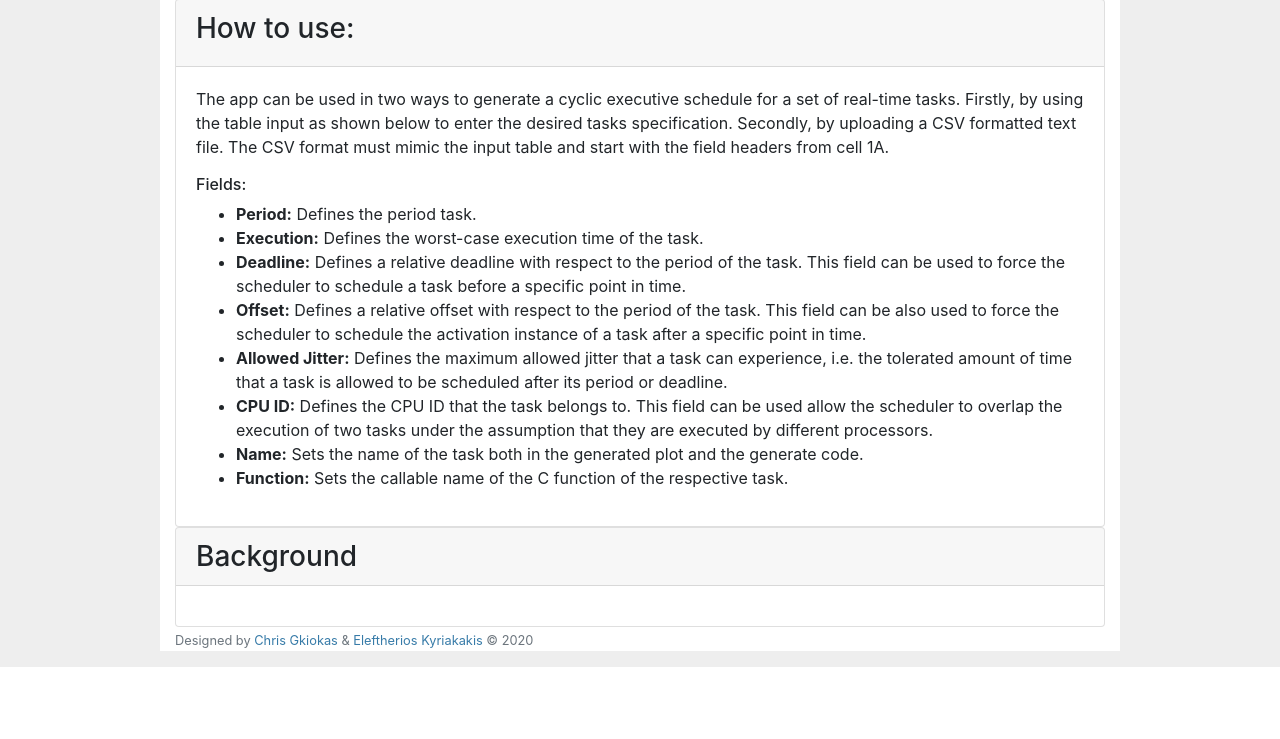
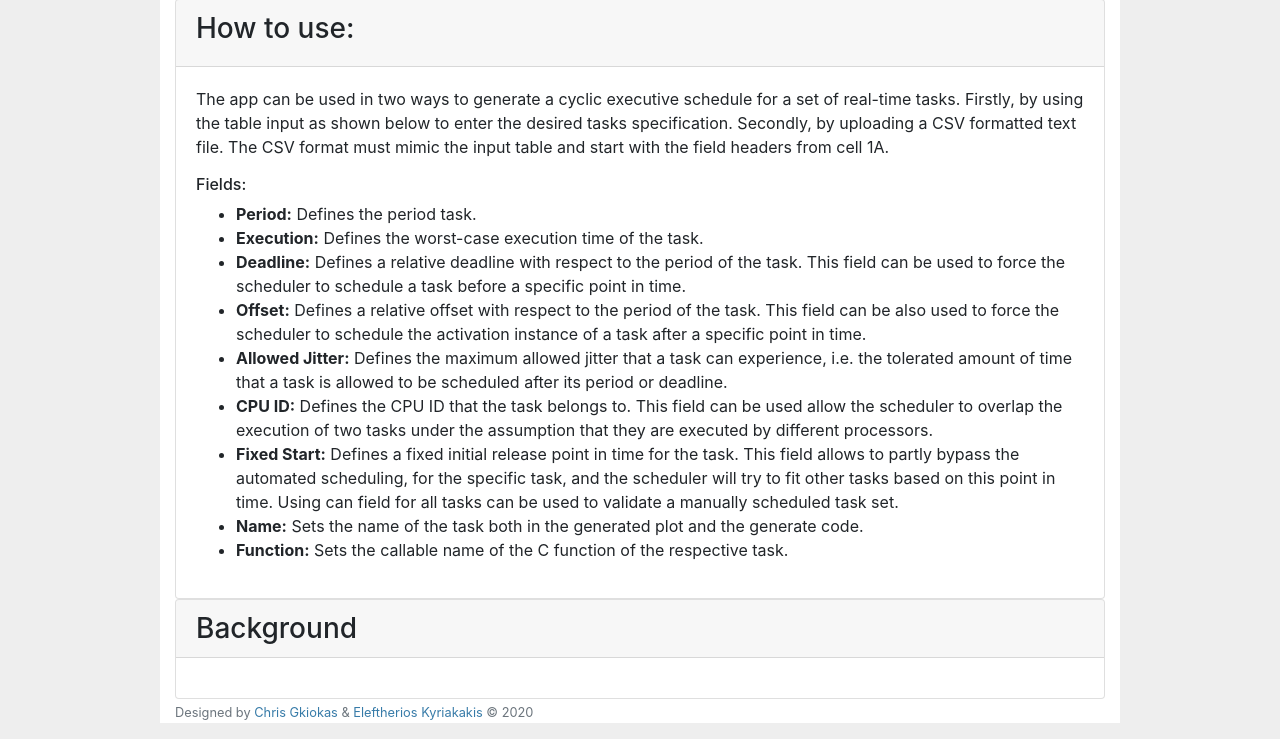
Before and after one commit to cgkiokas/SimpleSchedulerOnline, a Flask app: page /info in a window 1280 px wide. Shown: the part 178-917 px from the top of the page. Before the commit the page ends 845 px from the top, so only its background shows below. Run offline with Flask 2, Linux system fonts and the light colour scheme; parts of the project's set-up code (start-up, migrations or seed data) failed here and were passed over; some libraries are stand-ins or nearby versions.

Commit message:
Re-enabling fixed start

```diff
--- a/project/client/static/scripts.js
+++ b/project/client/static/scripts.js
@@ -13,6 +13,7 @@ const newTaskTemplate = "<tr class='hide'><td contenteditable='true' inputmode=d
                                         "<td contenteditable='true' inputmode=decimal>0</td>" +
                                         "<td contenteditable='true' inputmode=decimal>0</td>" +
                                         "<td contenteditable='true'>0</td>" +
+                                        "<td contenteditable='true'>None</td>" +
                                         "<td contenteditable='true'>Tn</td>" +
                                         "<td contenteditable='true'>&task_n</td>" +
                                         "<td><span class='table-remove'><button type='button' class='btn btn-danger btn-rounded btn-sm my-0'>Remove</button></span></td>"
--- a/project/client/templates/main/home.html
+++ b/project/client/templates/main/home.html
@@ -36,6 +36,7 @@
                     <th scope="col">Offset</th>
                     <th scope="col">Allowed Jitter</th>
                     <th scope="col">CPU ID</th>
+                    <th scope="col">Fixed Start</th>
                     <th scope="col">Name</th>
                     <th scope="col">Function</th>
                     <th scope="col">Action</th>
--- a/project/client/templates/main/info.html
+++ b/project/client/templates/main/info.html
@@ -41,6 +41,11 @@
                         executed
                         by different processors.
                     </li>
+                    <li><strong>Fixed Start:</strong> Defines a fixed initial release point in time for the task.
+                        This field allows to partly bypass the automated scheduling, for the specific task, and
+                        the scheduler will try to fit other tasks based on this point in time. Using can field
+                        for all tasks can be used to validate a manually scheduled task set.
+                    </li>
                     <li><strong>Name:</strong> Sets the name of the task both in the generated plot and the generate
                         code.
                     </li>
```
